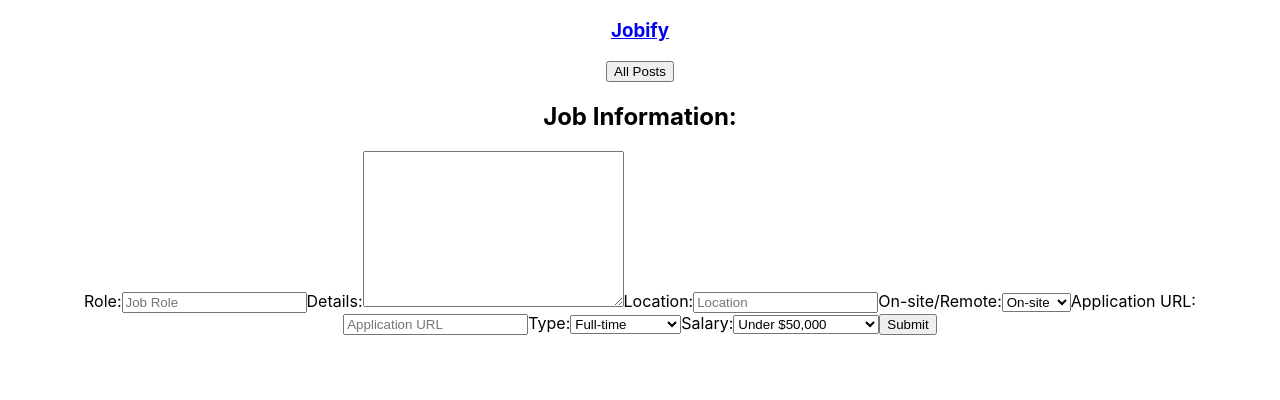
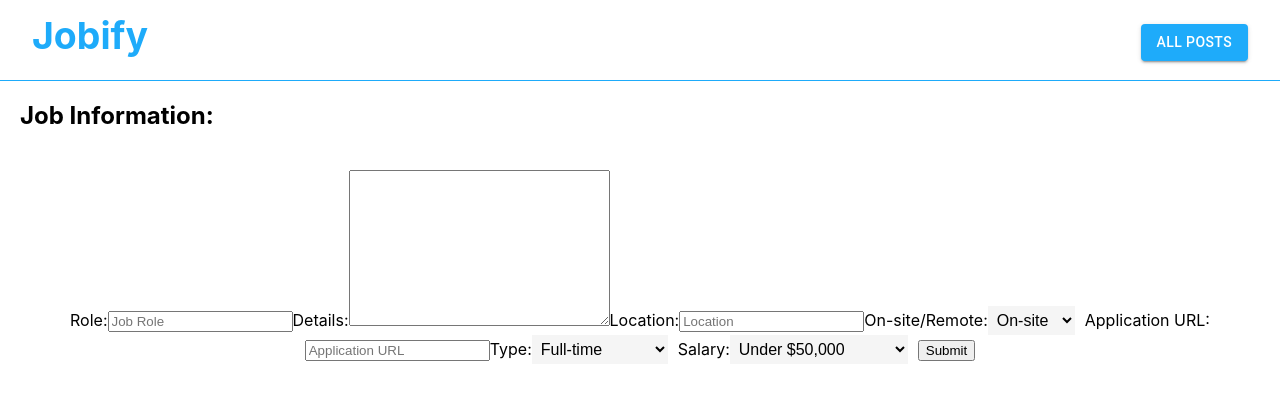
Before and after one commit to Alenmnoian4/Jobify_Frontend, a React (Create React App) app: page /posts/new in a window 1280 px wide. Shown: the top 400 px of the page. Built offline with nearby package versions, Linux system fonts and the light colour scheme.

Commit message:
Styling edits for header and index

```diff
--- a/src/components/Header.js
+++ b/src/components/Header.js
@@ -1,17 +1,22 @@
 import { Link } from "react-router-dom"
+import { Button } from "@mui/material"
 import "../styles/Header.css"
 
 function Header(props) {
   return (
     <section>
-    <nav className="nav">
-      <Link to="/">
+    <nav className="nav" align="left">
+      <Link to="/" class="jobifyHeader">
         <h1>Jobify</h1>
       </Link>
     </nav>
+  <div class="allPosts" align="right">
   <a href="/posts">
-  <button>All Posts</button>
+  <Button style={{
+    backgroundColor: "#1EABFA"
+  }} variant="contained" color="primary">All Posts</Button>
   </a>
+  </div>
     </section>
   )
 }
--- a/src/components/OnsiteFilter.js
+++ b/src/components/OnsiteFilter.js
@@ -1,10 +1,12 @@
+import "../index.css";
+
 export default function OnsiteFilter(props) {
 
 
   return (
-    <div>
-      <h3>On-site/Remote</h3>
+    <div class="selectColumn">
       <select name="onsite" ref={props.theRef} onChange={props.newFilterFunction}>
+          <option value="0">On-site/Remote</option>
           <option value="All">All</option>
           <option value="On-site">On-site</option>
           <option value="Hybrid">Hybrid</option>
--- a/src/components/SalaryFilter.js
+++ b/src/components/SalaryFilter.js
@@ -1,13 +1,15 @@
+import "../index.css";
+
 export default function SalaryFilter(props) {
   return (
-    <div>
-        <h3>Salary</h3>
+    <div class="selectColumn">
       <select
         name="salary"
         id=""
         ref={props.theRef}
         onChange={props.newFilterFunction}
       >
+        <option value="0">Salary</option>
         <option value="All">All</option>
         <option value="-$50,000">Under $50,000</option>
         <option value="$50,000 - $70,000">$50,000 - $70,000</option>
--- a/src/components/TypeFilter.js
+++ b/src/components/TypeFilter.js
@@ -1,10 +1,12 @@
+import "../index.css";
+
 export default function TypeFilter(props) {
 
 
   return (
-    <div>
-      <h3>Type</h3>
+    <div class="selectColumn">
       <select name="type" ref={props.theRef} onChange={props.newFilterFunction}>
+      <option value="0">Type</option>
         <option value="All">All</option>
         <option value="Full-time">Full-time</option>
           <option value="Part-time">Part-time</option>
--- a/src/pages/Index.js
+++ b/src/pages/Index.js
@@ -34,18 +34,22 @@
 
   return (
     <div>
-      <h2>Jobify Posts</h2>
+      <h2>All Posts</h2>
+      <div class="selectMenus">
       <FilterRow
         refs={{ FilterType, FilterOnsite, FilterSalary }}
         newFilterFunction={newFilterFunction}
       />
+      </div>
       <div className="index">
         {types.map((post) => (
           <Link to={`/posts/${post._id}`} className="link">
             <div className="postCard">
-              <h2>{post.role}</h2>
-              <h2>{post.type}</h2>
-              <h2>{post.location}</h2>
+              <div className="column">{post.role}</div>
+              <div className="column">{post.type}</div>
+              <div className="column">{post.location}</div>
+              <div className="column">Learn More
+              <img class="arrow" src="https://i.imgur.com/iYbtvev.png"></img></div>
             </div>
           </Link>
         ))}
--- a/src/styles/Header.css
+++ b/src/styles/Header.css
@@ -0,0 +1,23 @@
+section {
+    border-bottom: 1px solid #1EABFA;
+    height: 5em;
+}
+
+.allPosts {
+    position: absolute;
+    top: 1.5em; right: 2em;
+}
+
+nav {
+    position: absolute;
+    top: -1.5em; left: 2em;
+}
+
+.jobifyHeader {
+    font-size: 2em;
+    color: #1EABFA;
+}
+
+a {
+    text-decoration: none;
+}
--- a/src/styles/Index.css
+++ b/src/styles/Index.css
@@ -0,0 +1,61 @@
+.arrow {
+    width: 0.8em;
+    padding-left: 10px;
+}
+
+.index {
+    margin: 20px;
+    margin-top: 0px;
+    border-top: 1.5px solid black;
+}
+
+.postCard {
+    border: 1.5px solid black;
+    padding: 20px;
+    margin: 20px;
+}
+
+.column {
+    float: left;
+    width: 25%;
+  }
+
+.postCard:after {
+    content: "";
+    display: table;
+    clear: both;
+  }
+
+a {
+    font-size: 1.2em;
+    color: black;
+}
+
+select {
+    background-color: #F5F5F5;
+    border: none;
+    padding: 5px;
+    font-size: 1em;
+    margin-right: 10px;
+  }
+
+.selectMenus {
+    margin: 20px;
+    margin-bottom: 0px;
+}
+
+.selectColumn {
+    float: left;
+}
+
+.selectMenus:after {
+    content: "";
+    display: table;
+    clear: both;
+  }
+
+h2 {
+    text-align: left;
+    margin: 20px;
+    padding-bottom: 20px;
+}
```
